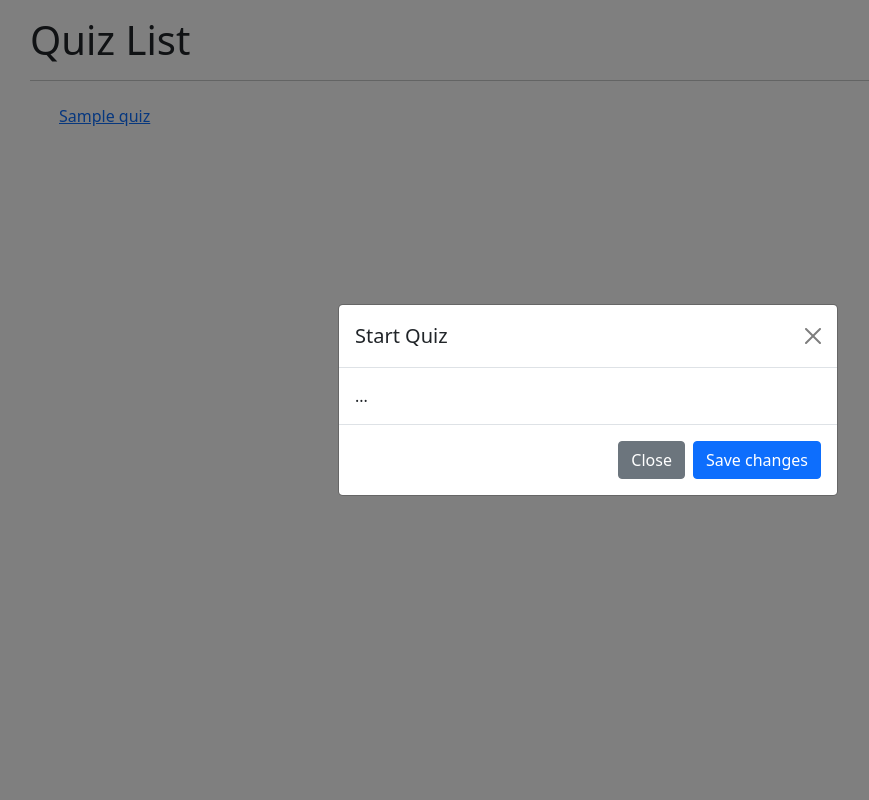
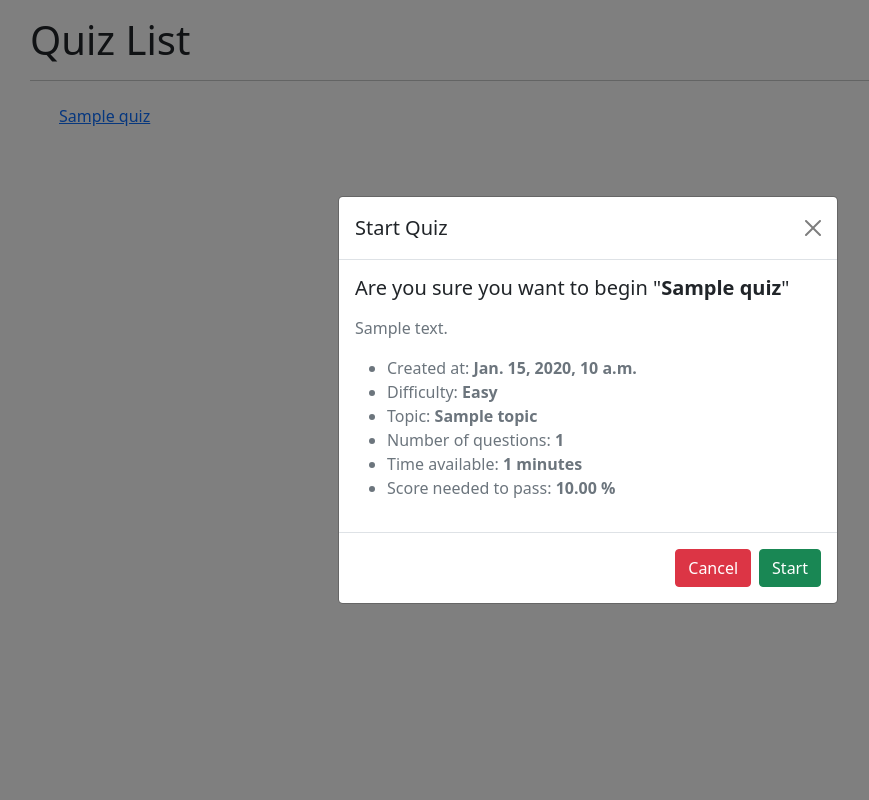
Before and after one commit to DaniDiazTech/Django-quiz-app, a Django app: page / in a window 1280 px wide, after a click that opens the changed part. Shown: the whole page, without its empty margins (52-921 px from the left). Run offline with Django 4.2, Linux system fonts and the light colour scheme; tables that the repository leaves empty hold one stand-in row (values such as "Sample post").

Commit message:
Added quiz functionality

```diff
--- a/quizes/models.py
+++ b/quizes/models.py
@@ -1,7 +1,7 @@
 """
 Models of the Quizes app
 """
-
+import random
 from django.db import models
 
 # Validators
@@ -93,7 +93,9 @@ class Quiz(models.Model):
 
     @property
     def get_questions(self):
-        return self.questions.all()[:self.number_of_questions]
+        questions = list(self.questions.all())
+        random.shuffle(questions)
+        return questions[:self.number_of_questions]
 
     class Meta:
         verbose_name_plural = "Quizes"
--- a/quizes/static/quizes/quizes.js
+++ b/quizes/static/quizes/quizes.js
@@ -1 +1,43 @@
-console.log('hello world')
+// Modal Information from Django
+const modalButtons = [...document.getElementsByClassName('modal-button')]
+
+const modalBody = document.getElementById('modal-body-confirm')
+
+const startButton = document.getElementById('start-button')
+
+const url = window.location.href
+
+modalButtons.forEach(Button => Button.addEventListener('click', ()=>{
+    const pk = Button.getAttribute('data-pk')
+    const date = Button.getAttribute('data-date')
+    const name = Button.getAttribute('data-name')
+    const description = Button.getAttribute('data-description')
+    const topic = Button.getAttribute('data-topic')
+    const numQuestions = Button.getAttribute('data-questions')
+    const difficulty = Button.getAttribute('data-difficulty')
+    const time = Button.getAttribute('data-time')
+    const scoreToPass = Button.getAttribute('data-pass')
+
+
+    modalBody.innerHTML = `
+        <div class="mb-3">
+            <h5>Are you sure you want to begin "<b>${name}</b>"</h5>
+        </div>
+
+        <div class="text-muted">
+            <p>${description}</p>
+            <ul>
+                <li>Created at: <b>${date}</b></li>
+                <li>Difficulty: <b>${difficulty}</b></li>
+                <li>Topic: <b>${topic}</b></li>
+                <li>Number of questions: <b>${numQuestions}</b></li>
+                <li>Time available: <b>${time} minutes</b></li>
+                <li>Score needed to pass: <b>${scoreToPass} %</b></li>
+            </ul>
+        </div>
+
+    `
+    startButton.addEventListener('click', ()=>{
+        window.location.href = url + 'quiz/' + pk // Takes the user to the detail view
+    })
+}))
--- a/quizes/templates/quizes/main.html
+++ b/quizes/templates/quizes/main.html
@@ -22,11 +22,10 @@
                 <button type="button" class="btn-close" data-bs-dismiss="modal" aria-label="Close"></button>
             </div>
             <div class="modal-body" id="modal-body-confirm">
-                ...
             </div>
             <div class="modal-footer">
-                <button type="button" class="btn btn-secondary" data-bs-dismiss="modal">Close</button>
-                <button type="button" class="btn btn-primary">Save changes</button>
+                <button type="button" class="btn btn-danger" data-bs-dismiss="modal">Cancel</button>
+                <button type="button" class="btn btn-success" id="start-button">Start</button>
             </div>
         </div>
     </div>
@@ -43,8 +42,8 @@
 {% for object in object_list %}
 <div class="m-3">
 
-    <button type="button" class="btn btn-link" data-pk="{{object.pk}}" data-date="{{object.date}}"
-        data-quiz="{{object.name}}" data-description="{{object.description}}" data-topic="{{object.topic}}"
+    <button type="button" class="btn btn-link modal-button" data-pk="{{object.pk}}" data-date="{{object.date}}"
+        data-name="{{object.name}}" data-description="{{object.description}}" data-topic="{{object.topic.name}}"
         data-questions="{{object.number_of_questions}}" data-difficulty="{{object.difficulty}}"
         data-time="{{object.time}}" data-pass="{{object.required_score}}" data-bs-toggle="modal"
         data-bs-target="#quizStartModal">
--- a/quizes/urls.py
+++ b/quizes/urls.py
@@ -2,12 +2,16 @@ from django.urls import path
 
 from .views import (
     QuizListView,
-    QuizDetailView
+    QuizDetailView,
+    quiz_detail_data_view,
+    save_quiz_view
 )
 
 app_name = 'quizes'
 
 urlpatterns = [
-    path('', QuizListView.as_view(), name='list_quiz_view'),
-    path('quiz/<pk>', QuizDetailView.as_view(), name='quiz_view')
+    path('', QuizListView.as_view(), name='quiz_list_view'),
+    path('quiz/<pk>', QuizDetailView.as_view(), name='quiz_view'),
+    path('quiz/<pk>/data', quiz_detail_data_view, name='quiz_data_view'),
+    path('quiz/<pk>/save', save_quiz_view, name='quiz_save_view'),
 ]
--- a/quizes/views.py
+++ b/quizes/views.py
@@ -1,5 +1,9 @@
 from django.views.generic import ListView, DetailView
+from django.http import JsonResponse
+from results.models import Result
+from questions.models import Question, Answer
 from .models import Quiz
+
 
 # Quiz List view
 class QuizListView(ListView):
@@ -9,3 +13,70 @@ class QuizListView(ListView):
 class QuizDetailView(DetailView):
     model = Quiz
     template_name = 'quizes/detail.html'
+
+def quiz_detail_data_view(request, pk):
+    quiz = Quiz.objects.get(pk=pk)
+    questions = []
+    for question in quiz.get_questions:
+        answers = []
+        for answer in question.get_answers:
+            answers.append(answer.text)
+        questions.append({question.text: answers})
+
+    return JsonResponse({
+        'data': questions,
+        'time': quiz.time
+    })
+
+def save_quiz_view(request, pk):
+    if request.accepts("application/json"):
+        data = request.POST
+        data_ = dict(data.lists())
+        data_.pop('csrfmiddlewaretoken')
+
+        questions = []
+
+        for k in data_.keys():
+            question = Question.objects.get(text=k)
+            questions.append(question)
+
+        user = request.user
+        quiz = Quiz.objects.get(pk=pk)
+
+        score = 0
+        multiplier = 100 / len(questions)
+        results = []
+
+        for q in questions:
+            a_selected = data[q.text]
+
+            if a_selected != '':
+                correct_answer = Answer.objects.filter(question=q).get(correct=True)
+                if a_selected == correct_answer.text:
+                    score += 1
+
+                results.append({q.text: {
+                    'correct_answer': correct_answer.text,
+                    'answered': a_selected
+                }})
+            else:
+                results.append({q.text: 'not answered'})
+
+        final_score = score * multiplier
+
+        Result.objects.create(quiz=quiz, user=user, score=final_score)
+
+        json_response = {
+            'score': final_score,
+            'correct_questions': score,
+            'passed': False,
+            'results': results
+        }
+
+        print(score, final_score, questions, quiz, quiz.required_score, multiplier, sep=" || ")
+
+        if final_score >= quiz.required_score:
+            json_response['passed'] = True
+            return JsonResponse(json_response)
+
+        return JsonResponse(json_response)
```
Also changed, not shown: quizes/static/quizes/quiz.js (added, +71 -0 lines), quizes/templates/quizes/detail.html (+16 -0 lines).
